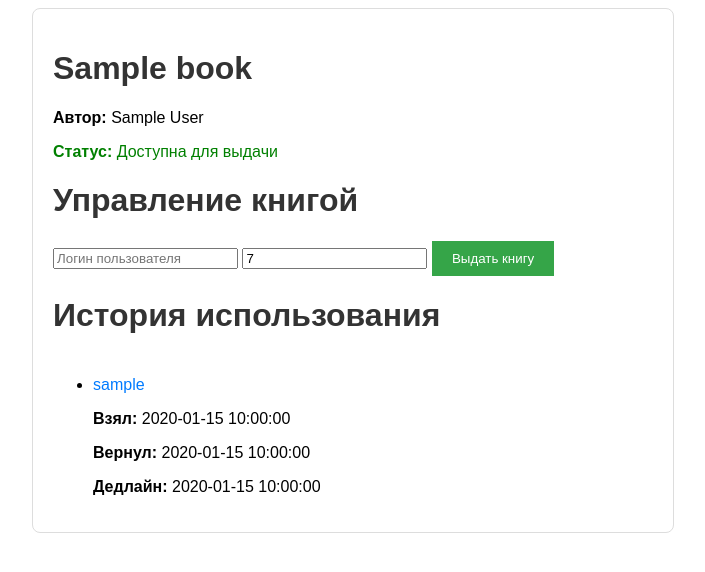
After one commit to ArtemSarafannikov/LibrarySystem, a Flask app: page /books/1 in a window 1280 px wide. The commit adds this page. Shown: the top 572 px of the page, without its empty margins (287-992 px from the left). Run offline with Flask 3, Linux system fonts and the light colour scheme; a user stored in the database is signed in; tables that the repository leaves empty hold one stand-in row (values such as "Sample post").

Commit message:
feat: add book detail information

```diff
--- a/app.py
+++ b/app.py
@@ -19,12 +19,15 @@ login_manager.init_app(app)
 login_manager.login_view = 'login'
 
 
+# Функция для подсчета штрафов
 def check_fines(user_id: int) -> (float, list):
+    # Берем информацию о всех книгах пользователя
     user_books = LDatabase.UsersBooks.query.filter_by(user_id=user_id,
                                                       return_date=None).all()
     due_days = []
     fines = 0.0
     for ub in user_books:
+        # Проверяем сколько дней просрочено и начисляем в зависимости от этого штраф
         days = (ub.deadline_date - date.today()).days
         if days < 0:
             fines += abs(days) * FINES_PER_DAY
@@ -33,50 +36,63 @@ def check_fines(user_id: int) -> (float, list):
     return fines, due_days
 
 
+# Функция для обновления информации о штрафах в базе данных
 def update_fines(user_id: int) -> (float, list):
+    # Получаем информацию о штрафах для конкретного пользователя
     fines, due_days = check_fines(user_id)
 
+    # Записываем в бд
     user = LDatabase.Users.query.get(user_id)
     user.fines = fines
     db.session.commit()
     return fines, due_days
 
 
+# Функция для LoginManager, чтобы он понимал какой пользователь из бд авторизовался
 @login_manager.user_loader
 def load_user(user_id):
     return LDatabase.Users.query.get(int(user_id))
 
 
+# Главная страница, просто возвращаем шаблон
 @app.route('/')
 def index():
     return render_template('index.html')
 
 
-@app.route('/login', methods=['GET', 'POST'])
+# Функция авторизации
+@app.route('/login/', methods=['GET', 'POST'])
 def login():
+    # Если мы отправили данные на сервер (метод POST), то проверяем их по базе, если все верно - авторизуем
     if request.method == 'POST':
+        query = request.args.get('next', '')
         username = request.form['username']
         password = request.form['password']
         user = LDatabase.Users.query.filter_by(username=username).first()
         if user and user.password == password:
             login_user(user)
-            return redirect(url_for('dashboard'))
+            if not query:
+                return redirect(url_for('dashboard'))
+            else:
+                return redirect(query)
         else:
             flash('Неверный логин или пароль')
     return render_template('login.html')
 
 
-@app.route('/books', methods=['GET'])
+# Функция для отображения каталога книг в библиотеке
+@app.route('/books/', methods=['GET'])
 def books():
-    query = request.args.get('q', '')
-    page = request.args.get('page', 1, type=int)
+    query = request.args.get('q', '')  # Берем аргумент из url
+    page = request.args.get('page', 1, type=int)  # Берем аргумент из url
     pages = 1
     if not query:
+        # Отображаем несколько книг на странице, используя пагинацию
         books = (LDatabase.Books.query.order_by(LDatabase.Books.available.desc(), LDatabase.Books.title)
                  .paginate(page=page, per_page=ELEMENTS_PER_PAGE, error_out=False))
         pages = ceil(LDatabase.Books.query.count() / ELEMENTS_PER_PAGE)
-        print(LDatabase.Books.query.count(), pages)
     else:
+        # SQL запрос с использованием поиска
         sql_query = text(
             '''
             SELECT *,
@@ -89,10 +105,12 @@ def books():
             OFFSET :offset
             '''
         )
+        # Подставляем в sql запрос значения
         result = db.session.execute(sql_query, {'query': query.replace(' ', '_'),
                                                 'elems_per_page': ELEMENTS_PER_PAGE,
                                                 'offset': ELEMENTS_PER_PAGE * (page - 1)})
         books = []
+        # Создаем список книг используя модель BookModel
         for record in result:
             books.append(BookModel.Book(id=str(record[0]),
                                         title=record[1],
@@ -109,18 +127,32 @@ def books():
                            num_of_pages=pages)
 
 
-@app.route('/lk')
+@app.route('/books/<int:book_id>')
+@login_required
+def book_info(book_id):
+    book = LDatabase.Books.query.get_or_404(book_id)
+    history = LDatabase.UsersBooks.query.filter_by(book_id=book_id).join(LDatabase.Users).all()
+    return render_template('book_info.html',
+                           book=book,
+                           history=history)
+
+
+# Функция для отображения личного кабинета
+@app.route('/lk/')
 @login_required
 def dashboard():
+    # Получаем список всех книг, закрепленных за пользователем
     user_books = LDatabase.UsersBooks.query.filter_by(user_id=current_user.id,
                                                       return_date=None).all()
 
+    # Получаем список книг, забронированных пользователем
     now = date.today()
     reserved_books = (LDatabase.Reservation.query.join(LDatabase.Books).
                       filter((LDatabase.Reservation.user_id == current_user.id) &
                              (LDatabase.Reservation.expiration_date >= now) &
                              (LDatabase.Books.available)).all())
 
+    # Получаем и обновляем информацию о штрафах
     _, due_days = update_fines(current_user.id)
     return render_template('dashboard.html',
                            username=current_user.username,
@@ -132,7 +164,8 @@ def dashboard():
                            reserved_books=reserved_books)
 
 
-@app.route('/check_book', methods=['POST'])
+# Проверка доступности книги
+@app.route('/check_book/', methods=['POST'])
 @login_required
 def check_book():
     title = request.form['title']
@@ -145,14 +178,16 @@ def check_book():
     return redirect(url_for('dashboard'))
 
 
-@app.route('/logout')
+# Выход из аккаунта
+@app.route('/logout/')
 @login_required
 def logout():
     logout_user()
     return redirect(url_for('index'))
 
 
-@app.route('/add_book', methods=['POST'])
+# Добавление новой книги в каталог библиотеки
+@app.route('/add_book/', methods=['POST'])
 @login_required
 def add_book():
     if not current_user.is_admin:
@@ -166,7 +201,8 @@ def add_book():
     return redirect(url_for('dashboard'))
 
 
-@app.route('/delete_book', methods=['POST'])
+# Удаление книги из каталога библиотек
+@app.route('/delete_book/', methods=['POST'])
 @login_required
 def delete_book():
     if not current_user.is_admin:
@@ -182,42 +218,54 @@ def delete_book():
     return redirect(url_for('dashboard'))
 
 
-@app.route('/issue_book', methods=["POST"])
+# Аренда книги
+@app.route('/issue_book/', methods=["POST"])
 @login_required
 def issue_book():
+    # Проверяем, назначает администратор или кто-то другой
     if not current_user.is_admin:
         flash('Недостаточно прав')
         return redirect(url_for('dashboard'))
 
-    title = request.form['title']
+    # Берем данные о названии книги и о пользователе
+    book_id = request.form['id']
     username = request.form['username']
 
-    book = LDatabase.Books.query.filter_by(title=title).first()
+    book = LDatabase.Books.query.get_or_404(book_id)
+    # Если книги не существует в базе, то выводим ошибку
     if not book:
         flash('Такой книги не существует')
         return redirect(url_for('dashboard'))
 
+    # Если книга не доступна в данный момент, то выводим ошибку
     if not book.available:
         flash('Книга недоступна')
         return redirect(url_for('dashboard'))
 
+    # Получаем информацию о пользователе
     user = LDatabase.Users.query.filter_by(username=username).first()
+    # Если пользователь не найден, то выводим ошибку
     if not user:
         flash('Пользователь не найден')
         return redirect(url_for('dashboard'))
 
+    # Получаем информацию о бронировании
     now = datetime.utcnow()
     reservation = (LDatabase.Reservation.query.filter_by(book_id=book.id)
                    .filter(
         (LDatabase.Reservation.expiration_date >= now) & (LDatabase.Reservation.user_id != user.id))).first()
+
+    # Если забронирована, то выводим ошибку
     if reservation:
         flash(f"Книга забронирована пользователем {reservation.user.username}")
         return redirect(url_for('dashboard'))
 
+    # Если штраф превышает 5000, то выводим ошибку
     if user.fines >= 5000:
         flash(f"Штраф пользователя составляет {user.fines}. Он не может брать книги, пока его не оплатит")
         return redirect(url_for('dashboard'))
 
+    # Если все условия соблюдены, то вешаем книгу на пользователя
     book.available = False
     deadline = request.form['due_days']
     issued_book = LDatabase.UsersBooks(book_id=book.id,
@@ -230,22 +278,28 @@ def issue_book():
     return redirect(url_for('dashboard'))
 
 
-@app.route('/return_book', methods=['POST'])
+# Возврат книги
+@app.route('/return_book/', methods=['POST'])
 @login_required
 def return_book():
+    # Проверяем админ ли пытается совершить действие
     if not current_user.is_admin:
         flash('Недостаточно прав')
         return redirect(url_for('dashboard'))
 
     book_id = request.form['book_id']
 
+    # Ищем книгу, которую хотят вернуть
     issued_book = LDatabase.UsersBooks.query.filter_by(book_id=book_id, return_date=None).first()
+    # Если не найдена, то выводим ошибку
     if not issued_book:
         flash('Книга не найдена или уже возвращена')
         return redirect(url_for('dashboard'))
 
+    # Обновляем штрафы
     fines, _ = update_fines(issued_book.user.id)
 
+    # Возвращаем книгу
     issued_book.return_date = datetime.utcnow()
     issued_book.book.available = True
     db.session.commit()
@@ -258,16 +312,20 @@ def return_book():
     return redirect(url_for('dashboard'))
 
 
-@app.route('/reserve_book', methods=['POST'])
+# Бронирование книги
+@app.route('/reserve_book/', methods=['POST'])
 @login_required
 def reserve_book():
+    # Получаем информацию о книге
     book_id = request.form['book_id']
     book = LDatabase.Books.query.get(book_id)
 
+    # Если она недоступна, то не можем ее забронировать
     if not book.available:
         flash('Книга недоступна')
         return redirect(url_for('dashboard'))
 
+    # Проверяем забронирована ли она уже или нет
     now = datetime.utcnow()
     exist = (LDatabase.Reservation.query.filter_by(book_id=book.id)
              .filter(LDatabase.Reservation.expiration_date >= now)).first()
@@ -275,6 +333,7 @@ def reserve_book():
         flash("Книга уже забронирована")
         return redirect(url_for('dashboard'))
 
+    # Если не забронироваан обновляем информацию в базе данных
     reservation = LDatabase.Reservation(book_id=book.id, user_id=current_user.id)
     db.session.add(reservation)
     db.session.commit()
@@ -283,23 +342,39 @@ def reserve_book():
     return redirect(url_for('dashboard'))
 
 
-@app.route('/cancel_reserve', methods=['POST'])
+# Отмена брони
+@app.route('/cancel_reserve/', methods=['POST'])
 @login_required
 def cancel_reserve():
+    # Получаем информацию о бронировании
     reservation_id = request.form['reservation_id']
     reservation = LDatabase.Reservation.query.get(reservation_id)
 
+    # Удаляем информацию о бронировании
     db.session.delete(reservation)
     db.session.commit()
     flash("Бронь успешно отменена")
     return redirect(url_for('dashboard'))
 
 
-# TODO: Написать комментарии
+@app.route('/admin/')
+@login_required
+def admin():
+    return render_template('admin.html', is_admin=current_user.is_admin)
 
-# TODO: Поиск через индексирование
 
-# TODO: Добавить возможность админу просмотра страницу пользователя и книжки (вместе с этим возможность менять срок сдачи т. д.)
+@app.route('/admin/users/')
+@login_required
+def admin_users():
+    return "qwe"
+
+
+@app.route('/admin/users/<int:user_id>')
+@login_required
+def admin_user_info(user_id):
+    return "qwe"
+
+# TODO: Добавить возможность админу просмотра страниц пользователя и книжки (вместе с этим возможность менять срок сдачи т. д.)
 
 # TODO: Общая статистика (общая задолженность, сколько книг на руках и т.д.)
 
@@ -309,4 +384,4 @@ def cancel_reserve():
 
 
 if __name__ == '__main__':
-    app.run(debug=True)
+    app.run(debug=True, host='0.0.0.0')
--- a/static/style.css
+++ b/static/style.css
@@ -30,3 +30,22 @@ button:disabled {
 h1, h2 {
     color: #333;
 }
+
+.book-container {
+    max-width: 600px;
+    margin: auto;
+    padding: 20px;
+    border: 1px solid #ddd;
+    border-radius: 8px;
+}
+
+.book-author .book-status {
+    margin-top: 10px;
+}
+
+a {
+    display: inline-block;
+    margin-top: 20px;
+    text-decoration: none;
+    color: #007BFF;
+}
--- /dev/null
+++ b/templates/book_info.html
@@ -0,0 +1,57 @@
+{% extends 'base.html' %}
+
+{% block title %}
+{{ book.title }} - {{ book.author }}
+{% endblock %}
+
+{% block body %}
+<div class="book-container">
+    <h1>{{ book.title }}</h1>
+    <p class="book-author"><strong>Автор: </strong> {{ book.author }}</p>
+    {% if book.available %}
+        <p class="book-status" style="color: green;"><strong>Статус: </strong>Доступна для выдачи</p>
+    {% else %}
+        <p class="book-status" style="color: red;"><strong>Статус: </strong>Недоступна</p>
+    {% endif %}
+
+    {% if current_user.is_admin %}
+        <h1>Управление книгой</h1>
+            {% if book.available %}
+                <form method="POST" action="{{ url_for('issue_book') }}">
+                    <input type="hidden" name="id" value="{{ book.id }}" required>
+                    <input type="text" name="username" placeholder="Логин пользователя" required>
+                    <input type="number" name="due_days" placeholder="Количество дней на чтение" value="7" required>
+                    <button type="submit">Выдать книгу</button>
+                </form>
+            {% else %}
+                <form method="POST" action="{{ url_for('return_book') }}">
+                    <input type="hidden" name="book_id" value="{{ book.id }}" required>
+                    <button type="submit">Вернуть книгу</button>
+                </form>
+            {% endif %}
+
+        <h1>История использования</h1>
+        <ul>
+            {% for row in history %}
+                <li><a href="{{ url_for('admin_users', user_id=row.user.id) }}">{{ row.user.username }}</a>
+                    <p><strong>Взял: </strong>{{ row.issue_date }}</p>
+                    <p><strong>Вернул: </strong>
+                        {% if row.return_date  %}
+                            {% if (row.deadline_date - row.return_date).days < 0 %}
+                                <font color="red">
+                                    {{ row.return_date }}
+                                </font>
+                            {% else %}
+                                {{ row.return_date }}
+                            {% endif %}
+                        {% else %}
+                            ?
+                        {% endif %}
+                    </p>
+                    <p><strong>Дедлайн: </strong>{{ row.deadline_date }}</p>
+                </li>
+            {% endfor %}
+        </ul>
+    {% endif %}
+</div>
+{% endblock %}
--- a/templates/books.html
+++ b/templates/books.html
@@ -14,7 +14,7 @@
 
 <ul>
     {% for book in books %}
-        <li>{{ book.title }} - {{ book.author }} <b>(
+        <li><a href="{{ url_for('book_info', book_id=book.id) }}">{{ book.title }} - {{ book.author }}</a> <b>(
             {% if book.available %}
                 Доступна )
             <form method="POST" action="{{ url_for('reserve_book') }}">
@@ -40,5 +40,6 @@
             <button type="submit" {% if num_of_pages <= page %} disabled {% endif %}>Вперед</button>
         </form>
     </div>
+    <a href="{{ url_for('dashboard') }}"><button>Личный кабинет</button></a>
 </ul>
 {% endblock %}
```
Also changed, not shown: templates/admin.html (added, +43 -0 lines), templates/dashboard.html (+4 -29 lines).
